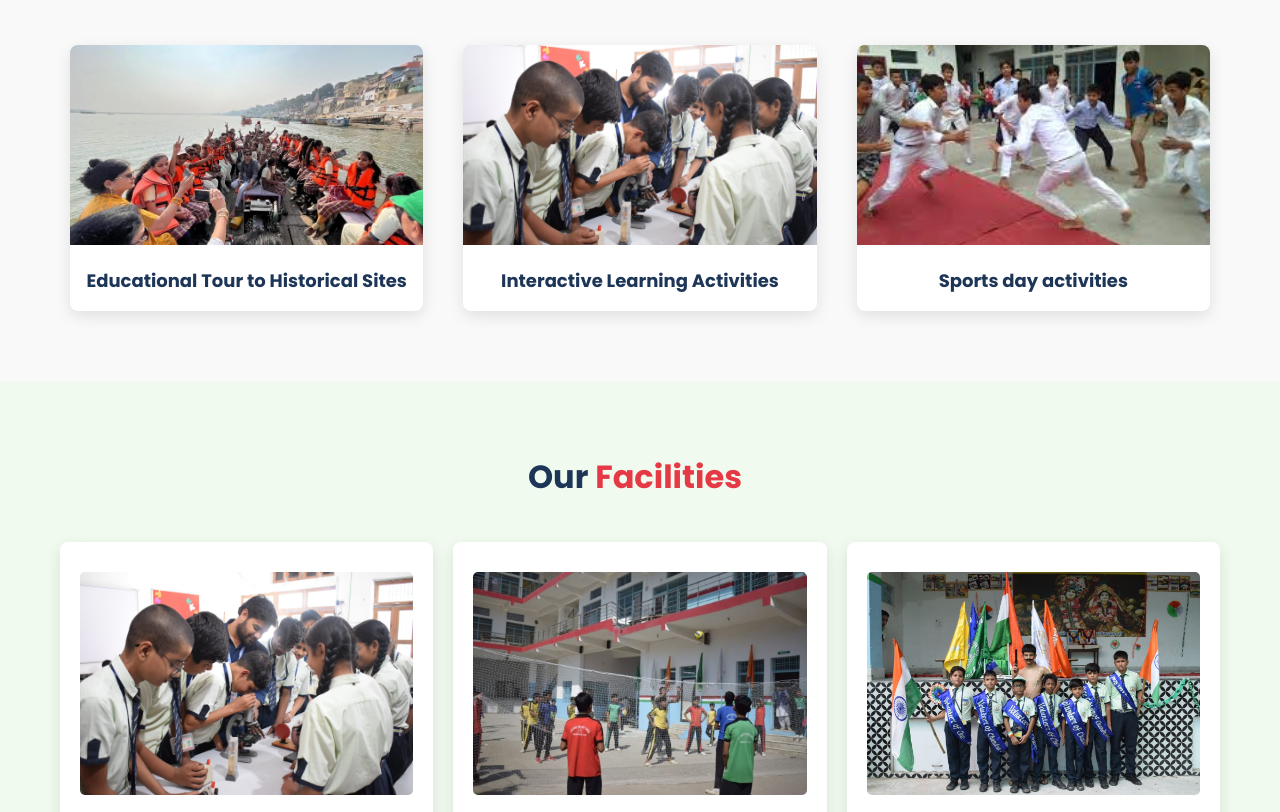
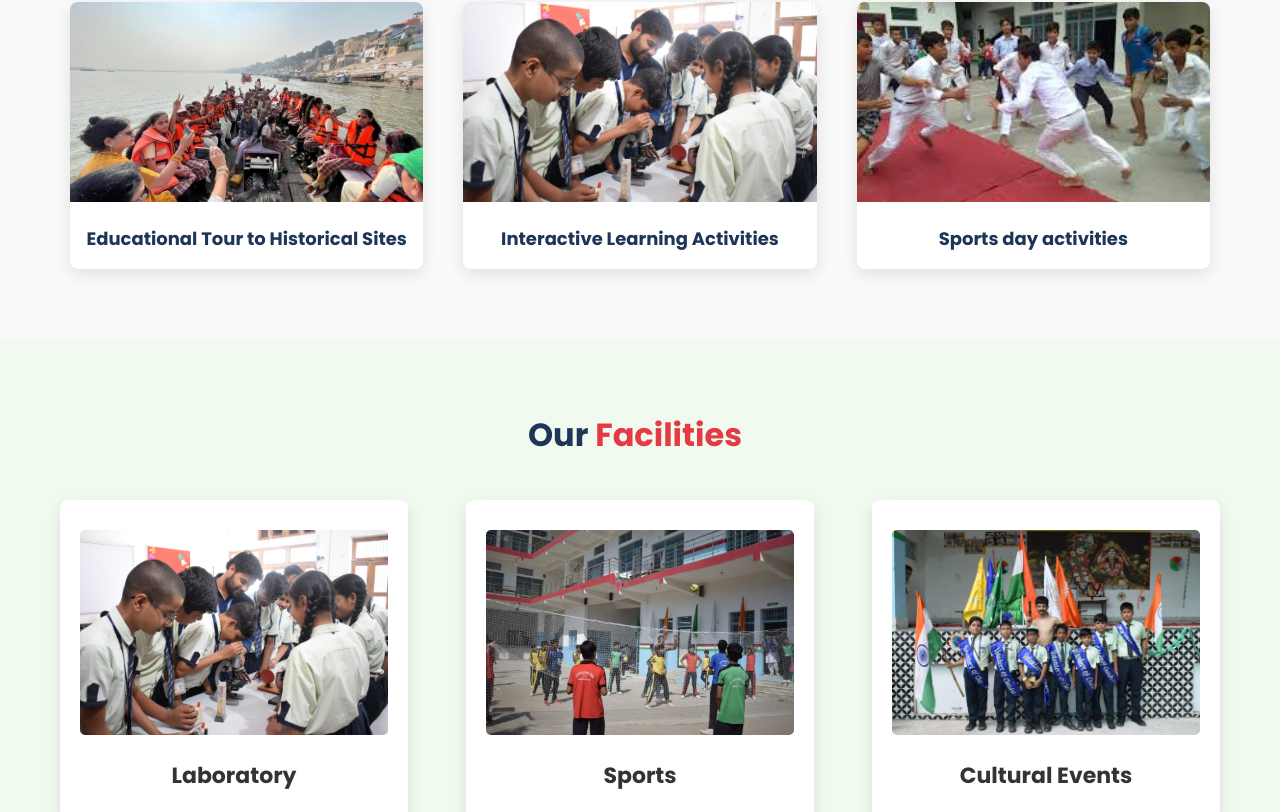
Before and after one commit to anujkumar96/convent-school, a React (Create React App) app: page / in a window 1280 px wide. Shown: the part 1988-2800 px from the top of the page. Built offline with nearby package versions, Linux system fonts and the light colour scheme.

Commit message:
header fix

```diff
--- a/src/components/header.js
+++ b/src/components/header.js
@@ -31,14 +31,14 @@ const Header = () => {
 
   return (
     <header>
-      <div className="top-bar">
+      {/* <div className="top-bar">
         <div className="container">
           <div className="contact-info">
             <span><FaPhone /> +91 63977 65965</span>
             <span><FaEnvelope /> sangeeta.sharma65965@gmail.com</span>
           </div>
         </div>
-      </div>
+      </div> */}
 
       <div className="main-header">
         <div className="container">
--- a/src/components/mainPage.css
+++ b/src/components/mainPage.css
@@ -0,0 +1,117 @@
+/* Facilities Section */
+.facilities-section {
+    padding: 50px 20px;
+    background-color: #f1faee;
+  }
+
+  .facilities-grid {
+    display: flex;
+    justify-content: space-between;
+    flex-wrap: wrap;
+    gap: 20px;
+  }
+
+  /* Card Styling */
+  .facility-card {
+    background-color: #fff;
+    border-radius: 8px;
+    text-align: center;
+    padding: 30px 20px;
+    box-shadow: 0 5px 15px rgba(0, 0, 0, 0.1);
+    transition: transform 0.3s ease, box-shadow 0.3s ease;
+    flex: 1 1 300px;
+    max-width: 30%;
+    height: auto;
+    display: flex;
+    flex-direction: column;
+    justify-content: space-between;
+  }
+
+  .facility-card:hover {
+    transform: translateY(-10px);
+    box-shadow: 0 15px 30px rgba(0, 0, 0, 0.15);
+  }
+
+  .facility-card img {
+    max-width: 100%;
+    height: auto;
+    border-radius: 5px;
+  }
+
+  .facility-card h3 {
+    color: #333;
+    font-size: 22px;
+    margin-top: 15px;
+    font-weight: bold;
+  }
+
+  .facility-card p {
+    color: #555;
+    font-size: 14px;
+    margin-top: 10px;
+    flex-grow: 1;
+  }
+
+  .facility-card .cta-button {
+    margin-top: 15px;
+    padding: 10px 20px;
+    background-color: #e63946;
+    color: #fff;
+    border: none;
+    border-radius: 4px;
+    cursor: pointer;
+    transition: background-color 0.3s ease;
+  }
+
+  .facility-card .cta-button:hover {
+    background-color: #d02d3d;
+  }
+
+  .facility-icon {
+    width: 70px;
+    height: 70px;
+    line-height: 70px;
+    text-align: center;
+    background-color: #1d3557;
+    color: #fff;
+    font-size: 30px;
+    border-radius: 50%;
+    margin: 0 auto 15px;
+  }
+
+  .facility-link {
+    display: inline-block;
+    color: #e63946;
+    font-weight: 500;
+    margin-top: 10px;
+  }
+
+  .facility-link:hover {
+    text-decoration: underline;
+  }
+
+  /* ---------------- Responsive Styling ---------------- */
+  @media (max-width: 1024px) {
+    .facility-card {
+      max-width: 45%;
+    }
+  }
+
+  @media (max-width: 768px) {
+    .facility-card {
+      max-width: 100%;
+      flex: 1 1 100%;
+    }
+
+    .facilities-section {
+      padding: 40px 15px;
+    }
+
+    .facility-card h3 {
+      font-size: 20px;
+    }
+
+    .facility-card p {
+      font-size: 13px;
+    }
+  }
--- a/src/components/mainPage.js
+++ b/src/components/mainPage.js
@@ -7,6 +7,7 @@ import children from './../assets/children.jpeg'
 import boating from './../assets/tour2.jpeg'
 import learningActivities from './../assets/lab.jpeg'
 import sports from './../assets/activities/sports2.jpg'
+import './mainPage.css';
 
 const MainPage = () => {
   const facilities = [
@@ -43,9 +44,9 @@ const MainPage = () => {
         <div className="container">
           <marquee behavior="scroll" direction="left" scrollAmount="5">
             <strong>
-              Admission Open (Session 2025-26) : For Classes Nursery to XII.
+              Admission Open </strong> (Session 2025-26) : For Classes Pre-Nursery to X.
               Contact: +91 63977 65965
-            </strong>
+
           </marquee>
         </div>
       </div>
```
